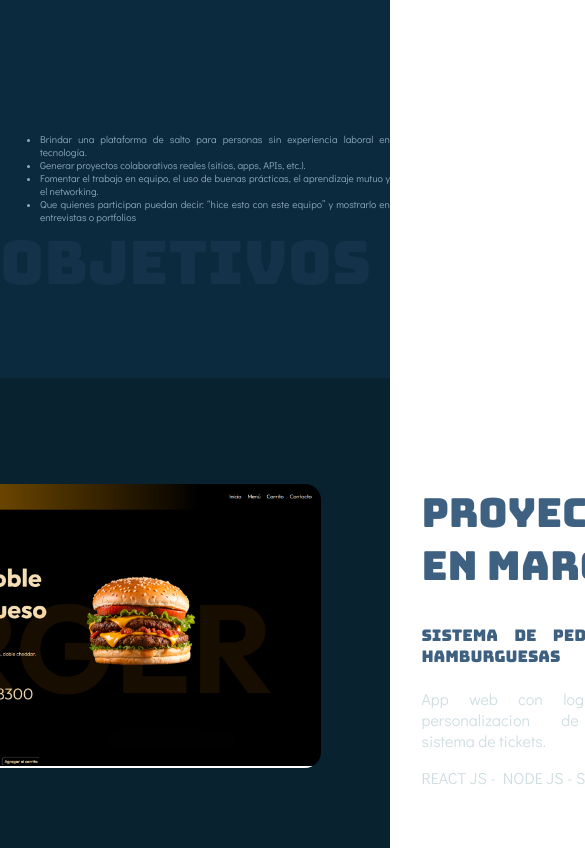
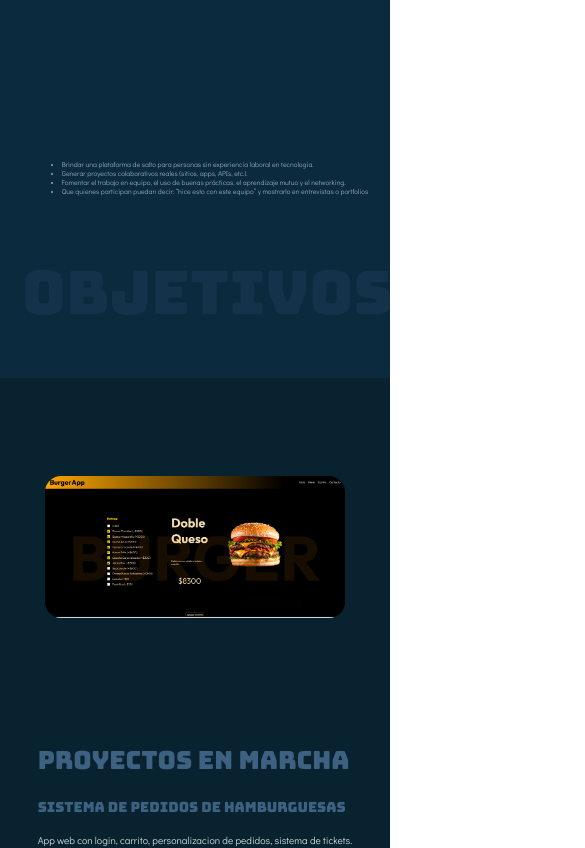
Before and after one commit to EstebanRomeo/codeLaunch, a React (Create React App) app: page / in a window 390 px wide. Shown: the part 840-1688 px from the top of the page, 585 px wide, since content can reach past the window. Built offline with nearby package versions, Linux system fonts and the light colour scheme; a web font is replaced by a local one.

Commit message:
Logo y responsive2

```diff
--- a/public/index.html
+++ b/public/index.html
@@ -2,7 +2,7 @@
 <html lang="en">
   <head>
     <meta charset="utf-8" />
-    <link rel="icon" href="%PUBLIC_URL%/favicon.ico" />
+    <link rel="icon" href="%PUBLIC_URL%/code1.png" type="image/png" />
     <meta name="viewport" content="width=device-width, initial-scale=1" />
     <meta name="theme-color" content="#000000" />
     <meta
@@ -33,7 +33,7 @@
       work correctly both with client-side routing and a non-root public URL.
       Learn how to configure a non-root public URL by running `npm run build`.
     -->
-    <title>React App</title>
+    <title>CodeLaunch</title>
   </head>
   <body>
     <noscript>You need to enable JavaScript to run this app.</noscript>
--- a/src/componentes/Equipo.js
+++ b/src/componentes/Equipo.js
@@ -34,9 +34,9 @@ const Equipo = () => {
             rotationInterval={2000}
           />
         </div>
-            <Link to="/formulario">
+            <a href='https://forms.gle/BF6P9heuG7nKTbtJ8'>
             <button className='btnUnirme'>UNIRME</button>
-            </Link>
+            </a>
 
         </div>
 
--- a/src/componentes/EstilosBanner.css
+++ b/src/componentes/EstilosBanner.css
@@ -279,7 +279,7 @@ font-family: "Bungee", sans-serif;
     font-weight: 400;
     font-style: normal;
     text-align: justify;
-    font-size: 10px;
+    font-size: 7px;
     color: #90ADBF;
 }
 
@@ -313,4 +313,51 @@ font-family: "Bungee", sans-serif;
     margin-bottom: 1rem;
     font-size: 1rem;
   }
+
+
+  .containerProyectos{
+    display: flex;
+    flex-direction: column;
+    align-items: center;
+    justify-content: center;
+    width: 100%;
+    height: 600px;
+    background-color: #08222F;
 }
+.imgBurger{
+    width: 300px;
+    border-radius: 16px;
+}
+.containerInfoProyectos h2, h4{
+    font-family: "Bungee", sans-serif;
+    font-weight: 400;
+    font-style: normal;
+    color: #3E6181;
+    text-align: justify;
+}
+.containerInfoProyectos h2{
+    font-size: 25px;
+}
+.containerInfoProyectos h4{
+    font-size: 14px;
+}
+
+.containerInfoProyectos p{
+    font-family: "Didact Gothic", sans-serif;
+    font-weight: 400;
+    font-style: normal;
+    text-align: justify;
+    color: #CFDEE1;
+    font-size: 10px;
+}
+
+
+
+.infoEquipo h1{
+    font-size: 50px;
+}
+
+.Rotating{
+  font-size: 20px;
+}
+}
```
Also changed, not shown: public/code.png (added), public/code1.png (added).
